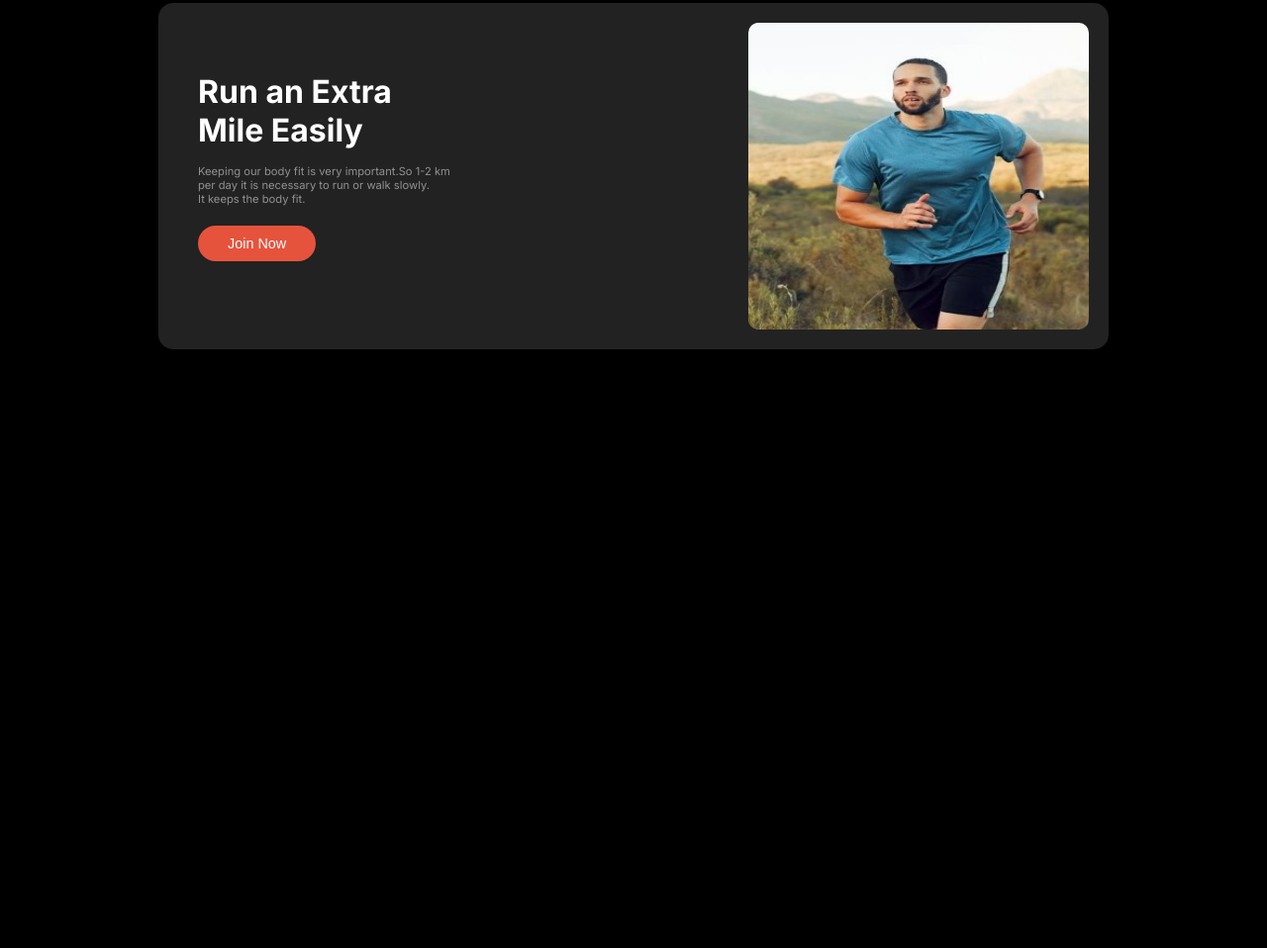
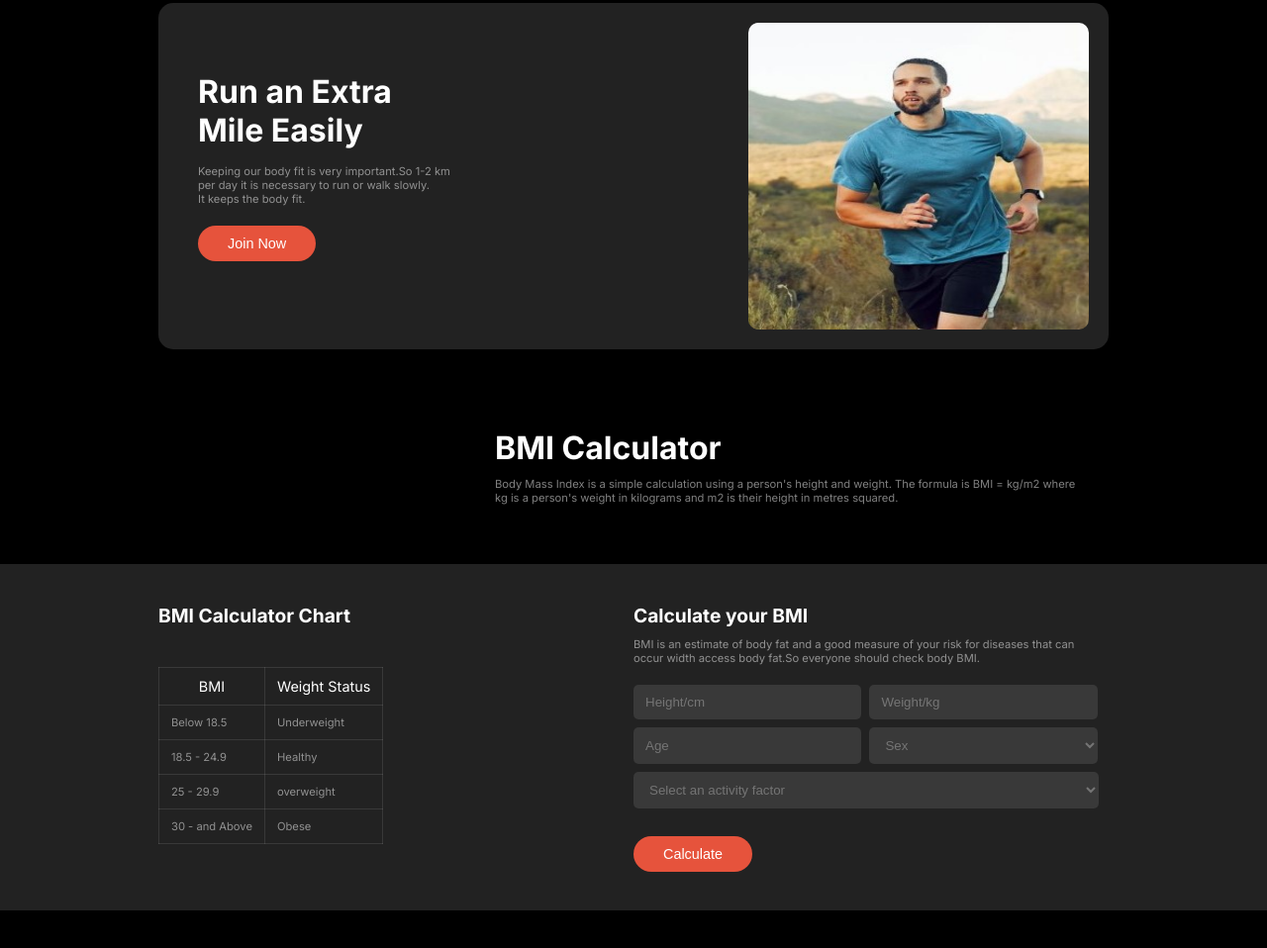
Before and after one commit to jahidhasan6676/Assignment-No-2, a plain HTML site: page index.html in a window 1280 px wide. Shown: the part 1146-2104 px from the top of the page at 99% size. Before the commit the page ends 1579 px from the top, so only its background shows below. Drawn offline with Linux system fonts and the light colour scheme; a web font is replaced by a local one.

Commit message:
added the BMI calculate part and css style

```diff
--- a/index.html
+++ b/index.html
@@ -107,6 +107,77 @@
         </div>
 
      </section>
+     <!-- extra mile part end -->
+
+     <!-- BMI Calculator part start -->
+
+        <div class="bmi-content">
+            <h2 class="bmi-title">BMI Calculator</h2>
+            <p class="bmi-description">Body Mass Index is a simple calculation using a person's height and weight. The formula is BMI = kg/m2 where<br> kg is a person's weight in kilograms and m2 is their height in metres squared.</p>
+        </div>
+        <section class="bmi-calculator">
+        <div class="calculator-form">
+            <div class="calculator-chart">
+                <h5 class="chart-title">BMI Calculator Chart</h5>
+                <br><br>
+                    <table>
+                        <thead>
+                            <tr>
+                                <th>BMI</th>
+                                <th>Weight Status</th>
+
+                            </tr>
+                        </thead>
+                        <tbody>
+                            <tr>
+                                <td>Below 18.5</td>
+                                <td>Underweight</td>
+                            </tr>
+                            <tr>
+                                <td>18.5 - 24.9</td>
+                                <td>Healthy</td>
+                            </tr>
+                            <tr>
+                                <td>25 - 29.9</td>
+                                <td>overweight</td>
+                            </tr>
+                            <tr>
+                                <td>30 - and Above</td>
+                                <td>Obese</td>
+                            </tr>
+
+                        </tbody>
+                    </table>
+
+
+            </div>
+            <div class="bmi-test">
+                <h5 class="chart-title">Calculate your BMI</h5>
+                <p class="bmi-description">BMI is an estimate of body fat and a good measure of your risk for diseases that can <br>occur width access body fat.So everyone should check body BMI.</p>
+                <br>
+                <div class="form">
+                    <input type="text" id="" name="text" placeholder="Height/cm">
+                    <input type="text" name="text" placeholder="Weight/kg">
+                    <input type="age" name="age" placeholder="Age">
+                    <select>
+                        <option value="">Sex</option>
+                        <option value="">Male</option>
+                        <option value="">Female</option>
+                        <option value="">Other</option>
+                    </select>
+
+                    <select class="full">
+                        <option value="">Select an activity factor</option>
+                    </select>
+                    <button class="btn-primary">Calculate</button>
+                    </div>
+
+
+                </div>
+
+        </div>
+
+      </section>
 
 
     </main>
--- a/styles/style.css
+++ b/styles/style.css
@@ -273,6 +273,97 @@ body{
     height:100%;
     border-radius:10px;
 }
+/* extra mile css part end */
+
+/* bmi calculator css style start */
+.bmi-calculator{
+    max-width:100%;
+    height:350px;
+    /* border:2px solid red; */
+    background: rgb(34, 34, 34);
+    margin-bottom:80px;
+}
+.calculator-form{
+    max-width:75%;
+    margin:0 auto;
+    display:flex;
+    gap:10%;
+
+
+}
+.calculator-chart{
+    width:40%;
+    margin-top:40px;
+
+}
+.bmi-test{
+    width:50%;
+    margin-top:40px;
+
+}
+.bmi-content{
+    margin-left:500px;
+    margin-bottom:60px;
+}
+.bmi-title{
+    color: rgb(255, 255, 255);
+    font-size: 2rem;
+    font-weight: 700;
+
+}
+.bmi-description{
+    color: rgba(255, 255, 255, 0.5);
+    font-size:0.7rem;
+    margin-top:10px;
+}
+.chart-title{
+    color: rgb(255, 255, 255);
+    font-size: 1.2rem;
+    font-weight: 700;
+
+}
+table{
+    border-collapse: collapse;
+}
+td, th{
+    border: 1px solid rgba(255, 255, 255, 0.1);
+    padding:10px 12px;
+}
+td{
+    color: rgba(255, 255, 255, 0.5);
+    font-size: 0.7rem;
+
+}
+th{
+    color: rgb(255, 255, 255);
+    font-size: 0.9rem;
+    font-weight: 400;
+
+}
+.form input, select{
+    border-radius: 5px;
+    background: rgba(255, 255, 255, 0.1);
+    padding:10px 12px 10px 12px;
+    width:48%;
+    border:none;
+
+
+
+}
+.form select{
+    color: rgba(255, 255, 255, 0.3);
+}
+.full{
+    width:98%;
+    margin-bottom:20px;
+
+}
+.form{
+    display:flex;
+    flex-wrap: wrap;
+    gap:8px;
+}
+
 
 
 
@@ -332,6 +423,21 @@ body{
     .extra-mile-picture{
         width:100%;
     }
+    .calculator-form{
+        flex-direction: column;
+    }
+    .calculator-chart{
+        width:100%;
+    }
+    .bmi-test{
+        width:100%;
+    }
+    .bmi-calculator{
+        height:650px;
+    }
+    .bmi-content{
+        margin-left:30px;
+    }
 
 
 
```
